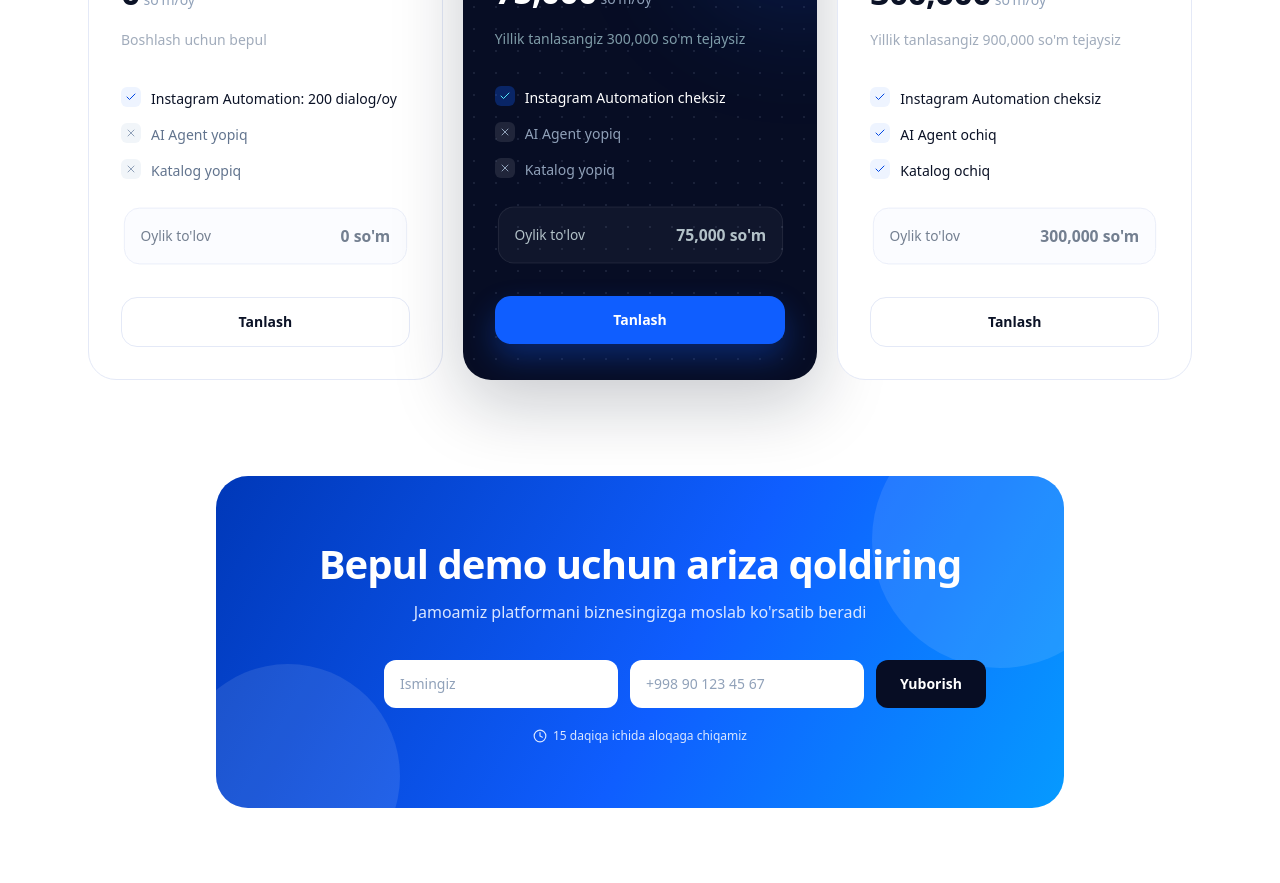
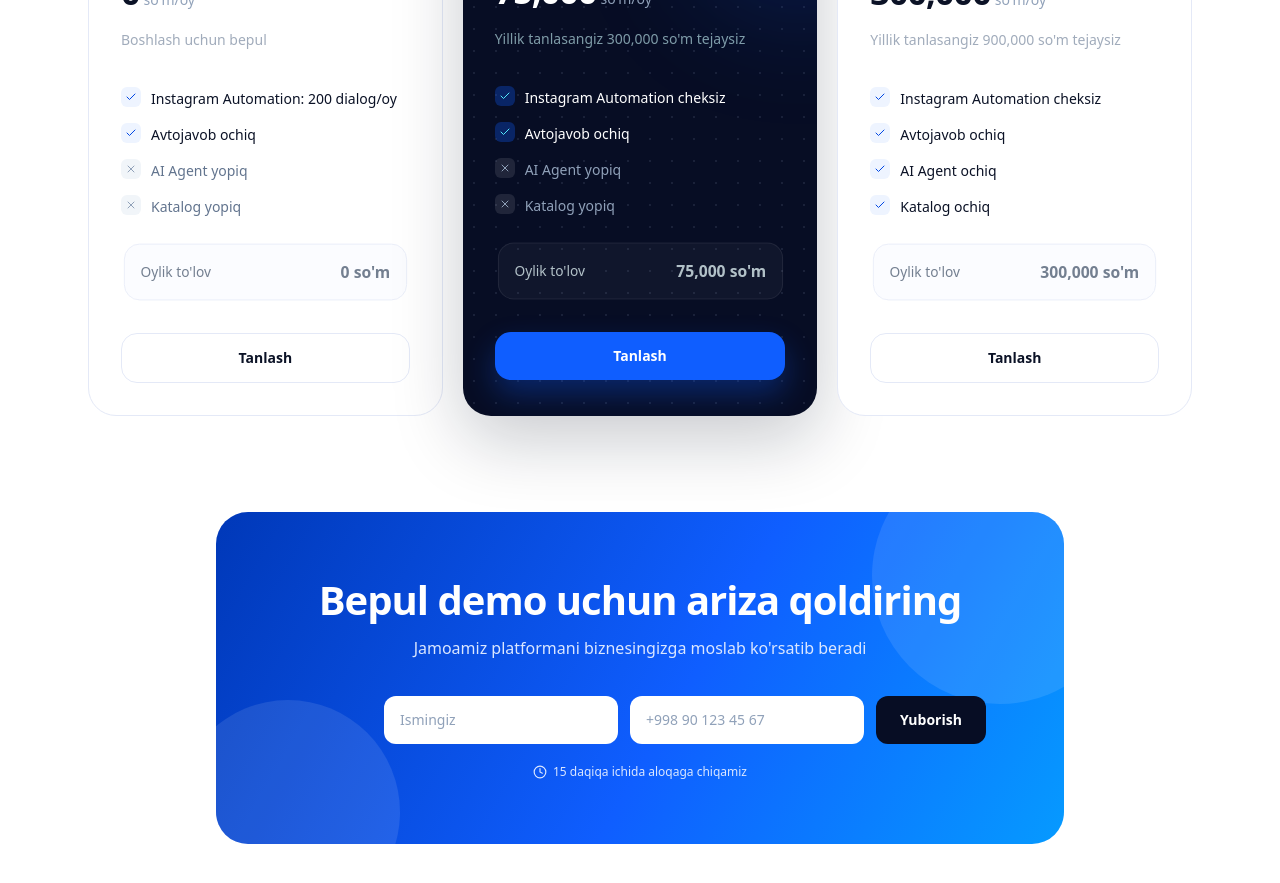
Before and after one commit to komaaa24/space, a Next.js app: page / in a window 1280 px wide. Shown: the part 2740-3623 px from the top of the page. Built offline with nearby package versions, Linux system fonts and the light colour scheme.

Commit message:
Enable auto reply for all plans

```diff
--- a/app/admin/automations/page.tsx
+++ b/app/admin/automations/page.tsx
@@ -12,7 +12,6 @@ import {
   ChevronLeft,
   Zap,
   Workflow,
-  Lock,
 } from "lucide-react";
 import { Badge, PageTitle, PrimaryButton, inputCls } from "@/components/ui";
 
@@ -72,7 +71,7 @@ interface Analytics {
 
 interface AccessData {
   plan: "FREE" | "PRO" | "VIP";
-  features: { autoReply: boolean; instagramAutomation: boolean };
+  features: { instagramAutomation: boolean };
   usage: {
     automationUsedThisMonth: number;
     automationMonthlyLimit: number | null;
@@ -121,7 +120,6 @@ export default function AutomationsPage() {
   const [showSimpleForm, setShowSimpleForm] = useState(false);
   const [editingId, setEditingId] = useState<string | null>(null);
   const [step, setStep] = useState(1);
-  const [kind, setKind] = useState<AutomationKind>("LEAD_FLOW");
   const [form, setForm] = useState(emptyForm);
   const [media, setMedia] = useState<MediaItem[]>([]);
   const [mediaLoading, setMediaLoading] = useState(false);
@@ -166,11 +164,8 @@ export default function AutomationsPage() {
     setShowTemplatePicker(true);
   }
 
-  const autoReplyLocked = access ? !access.features.autoReply : false;
-
   function chooseTemplate(selectedKind: AutomationKind) {
     setShowTemplatePicker(false);
-    setKind(selectedKind);
     setForm({ ...emptyForm, channelId: channels[0]?.id ?? "" });
     setStep(1);
     setError(null);
@@ -183,7 +178,6 @@ export default function AutomationsPage() {
 
   function openEdit(a: AutomationDb) {
     setEditingId(a.id);
-    setKind(a.kind);
     setForm({
       name: a.name,
       channelId: a.channel.id,
@@ -474,25 +468,14 @@ export default function AutomationsPage() {
             </button>
 
             <button
-              onClick={() => !autoReplyLocked && chooseTemplate("AUTO_REPLY")}
-              disabled={autoReplyLocked}
-              className={`w-full flex items-start gap-3.5 rounded-2xl border border-line transition-all p-4 text-left ${
-                autoReplyLocked
-                  ? "opacity-55 cursor-not-allowed"
-                  : "hover:border-electric-300 hover:shadow-[0_8px_24px_rgba(15,94,255,0.08)]"
-              }`}
+              onClick={() => chooseTemplate("AUTO_REPLY")}
+              className="w-full flex items-start gap-3.5 rounded-2xl border border-line hover:border-electric-300 hover:shadow-[0_8px_24px_rgba(15,94,255,0.08)] transition-all p-4 text-left"
             >
               <div className="w-11 h-11 rounded-xl bg-electric-50 flex items-center justify-center shrink-0">
-                {autoReplyLocked ? (
-                  <Lock className="w-5.5 h-5.5 text-electric-600" />
-                ) : (
-                  <Zap className="w-5.5 h-5.5 text-electric-600" />
-                )}
+                <Zap className="w-5.5 h-5.5 text-electric-600" />
               </div>
               <div>
-                <div className="font-bold text-sm">
-                  Avtojavob {autoReplyLocked && <span className="text-electric-600">(VIP)</span>}
-                </div>
+                <div className="font-bold text-sm">Avtojavob</div>
                 <p className="text-xs text-slate-400 mt-1 leading-relaxed">
                   Sodda: DM'ga kalit so'z yoki istalgan xabar yozilsa, bitta oddiy avtomatik javob
                   yuboriladi. Obuna tekshirilmaydi, tugma yo'q.
--- a/app/admin/settings/page.tsx
+++ b/app/admin/settings/page.tsx
@@ -46,6 +46,7 @@ const billingPlans = [
     badge: "",
     features: [
       { label: "Instagram Automation: 200 dialog/oy", included: true },
+      { label: "Avtojavob ochiq", included: true },
       { label: "AI Agent yopiq", included: false },
       { label: "Katalog yopiq", included: false },
     ],
@@ -58,6 +59,7 @@ const billingPlans = [
     badge: "Ommabop",
     features: [
       { label: "Instagram Automation cheksiz", included: true },
+      { label: "Avtojavob ochiq", included: true },
       { label: "AI Agent yopiq", included: false },
       { label: "Katalog yopiq", included: false },
     ],
@@ -70,6 +72,7 @@ const billingPlans = [
     badge: "",
     features: [
       { label: "Instagram Automation cheksiz", included: true },
+      { label: "Avtojavob ochiq", included: true },
       { label: "AI Agent ochiq", included: true },
       { label: "Katalog ochiq", included: true },
     ],
--- a/app/api/automations/[id]/route.ts
+++ b/app/api/automations/[id]/route.ts
@@ -1,7 +1,6 @@
 import { NextResponse } from "next/server";
 import { getSession } from "@/lib/auth";
 import { prisma } from "@/lib/prisma";
-import { canUseFeature, forbiddenByPlan } from "@/lib/access-control";
 
 export async function PATCH(
   req: Request,
@@ -17,10 +16,6 @@ export async function PATCH(
   if (!automation || automation.clientId !== session.clientId) {
     return NextResponse.json({ error: "Topilmadi" }, { status: 404 });
   }
-  if (automation.kind === "AUTO_REPLY" && !(await canUseFeature(session.clientId, "autoReply"))) {
-    return forbiddenByPlan("Avtojavob faqat VIP tarifda ochiq");
-  }
-
   const body = await req.json().catch(() => null);
   const data: Record<string, unknown> = {};
 
--- a/app/api/automations/route.ts
+++ b/app/api/automations/route.ts
@@ -39,10 +39,6 @@ export async function POST(req: Request) {
   if (!(await canUseFeature(session.clientId, "instagramAutomation"))) {
     return forbiddenByPlan("Instagram Automation joriy tarifingizda yopiq");
   }
-  if (kind === "AUTO_REPLY" && !(await canUseFeature(session.clientId, "autoReply"))) {
-    return forbiddenByPlan("Avtojavob faqat VIP tarifda ochiq");
-  }
-
   const channel = await prisma.channel.findUnique({ where: { id: channelId } });
   if (!channel || channel.clientId !== session.clientId) {
     return NextResponse.json({ error: "Kanal topilmadi" }, { status: 404 });
--- a/app/api/client/route.ts
+++ b/app/api/client/route.ts
@@ -63,9 +63,6 @@ export async function PATCH(req: Request) {
     data.workHoursEnd = body.workHoursEnd;
   }
   if (["ALWAYS", "AUTO_REPLY", "SILENT"].includes(body?.afterHoursMode)) {
-    if (body.afterHoursMode === "AUTO_REPLY" && !(await canUseFeature(session.clientId, "autoReply"))) {
-      return forbiddenByPlan("Avtojavob faqat VIP tarifda ochiq");
-    }
     data.afterHoursMode = body.afterHoursMode;
   }
 
--- a/app/api/scenarios/route.ts
+++ b/app/api/scenarios/route.ts
@@ -20,8 +20,8 @@ export async function POST(req: Request) {
   if (!session?.clientId) {
     return NextResponse.json({ error: "Ruxsat yo'q" }, { status: 401 });
   }
-  if (!(await canUseFeature(session.clientId, "autoReply"))) {
-    return forbiddenByPlan("Avtojavob faqat VIP tarifda ochiq");
+  if (!(await canUseFeature(session.clientId, "aiAgent"))) {
+    return forbiddenByPlan("AI Studio faqat VIP tarifda ochiq");
   }
 
   const body = await req.json().catch(() => null);
--- a/components/landing/pricing-section.tsx
+++ b/components/landing/pricing-section.tsx
@@ -14,6 +14,7 @@ const plans = [
     badge: "",
     features: [
       { label: "Instagram Automation: 200 dialog/oy", included: true },
+      { label: "Avtojavob ochiq", included: true },
       { label: "AI Agent yopiq", included: false },
       { label: "Katalog yopiq", included: false },
     ],
@@ -26,6 +27,7 @@ const plans = [
     badge: "Ommabop",
     features: [
       { label: "Instagram Automation cheksiz", included: true },
+      { label: "Avtojavob ochiq", included: true },
       { label: "AI Agent yopiq", included: false },
       { label: "Katalog yopiq", included: false },
     ],
@@ -38,6 +40,7 @@ const plans = [
     badge: "",
     features: [
       { label: "Instagram Automation cheksiz", included: true },
+      { label: "Avtojavob ochiq", included: true },
       { label: "AI Agent ochiq", included: true },
       { label: "Katalog ochiq", included: true },
     ],
--- a/lib/access-control.ts
+++ b/lib/access-control.ts
@@ -23,7 +23,7 @@ export const PLAN_RULES: Record<
       instagramAutomation: true,
       aiAgent: false,
       catalog: false,
-      autoReply: false,
+      autoReply: true,
     },
   },
   PRO: {
@@ -35,7 +35,7 @@ export const PLAN_RULES: Record<
       instagramAutomation: true,
       aiAgent: false,
       catalog: false,
-      autoReply: false,
+      autoReply: true,
     },
   },
   VIP: {
--- a/lib/mock-data.ts
+++ b/lib/mock-data.ts
@@ -214,9 +214,9 @@ export const integrationCatalog = [
 ];
 
 export const tariffs = [
-  { id: "free", name: "FREE", price: "0", yearlyPrice: "0", period: "oy", features: ["Instagram Automation: 200 dialog/oy", "AI Agent yopiq", "Katalog yopiq"], current: false },
-  { id: "pro", name: "PRO", price: "75 000", yearlyPrice: "50 000", period: "oy", features: ["Instagram Automation cheksiz", "Yillik to'lovda -33%", "AI Agent yopiq", "Katalog yopiq"], current: true },
-  { id: "vip", name: "VIP", price: "300 000", yearlyPrice: "225 000", period: "oy", features: ["Instagram Automation cheksiz", "AI Agent ochiq", "Katalog ochiq", "Yillik to'lovda -25%"], current: false },
+  { id: "free", name: "FREE", price: "0", yearlyPrice: "0", period: "oy", features: ["Instagram Automation: 200 dialog/oy", "Avtojavob ochiq", "AI Agent yopiq", "Katalog yopiq"], current: false },
+  { id: "pro", name: "PRO", price: "75 000", yearlyPrice: "50 000", period: "oy", features: ["Instagram Automation cheksiz", "Avtojavob ochiq", "Yillik to'lovda -33%", "AI Agent yopiq", "Katalog yopiq"], current: true },
+  { id: "vip", name: "VIP", price: "300 000", yearlyPrice: "225 000", period: "oy", features: ["Instagram Automation cheksiz", "Avtojavob ochiq", "AI Agent ochiq", "Katalog ochiq", "Yillik to'lovda -25%"], current: false },
 ];
 
 export interface Product {
```
Also changed, not shown: app/api/scenarios/[id]/route.ts (+4 -4 lines), lib/automations.ts (+1 -7 lines).
